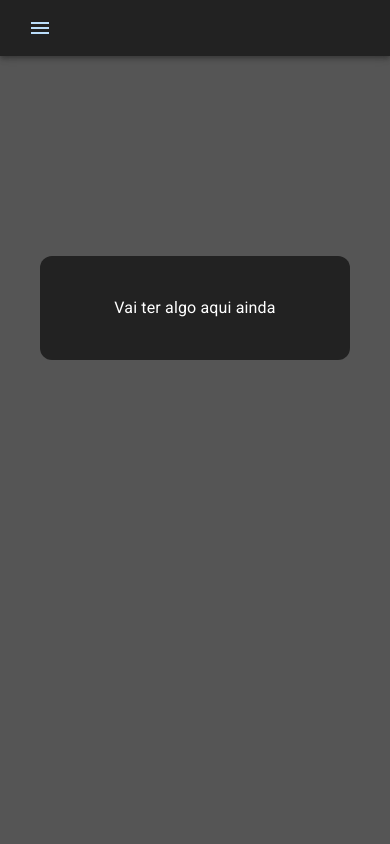
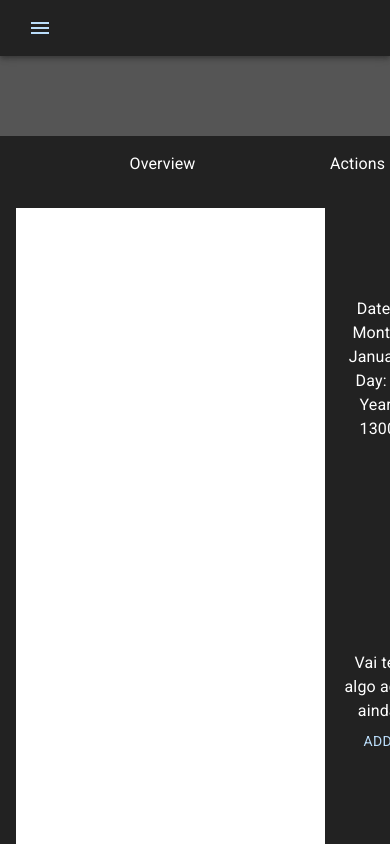
Before and after one commit to Helioborba/empires, a React (Create React App) app in the folder app/: page / in a window 390 px wide. Shown: the top 844 px of the page. Built offline with nearby package versions, Linux system fonts and the light colour scheme.

Commit message:
add responsiviness to all pages

```diff
--- a/app/src/App.js
+++ b/app/src/App.js
@@ -1,12 +1,12 @@
-import React,{useState,useEffect} from 'react';
+import React from 'react';
 import style from './App.module.css';
 import Router from './components/Router/Router';
 import CssBaseline from '@mui/material/CssBaseline';
 import { createTheme } from '@mui/material/styles';
 import { ThemeProvider } from '@mui/material/styles';
+import { ClockContextProvider } from './engine/clockProvider'
 import { blue } from '@mui/material/colors';
 // import Engine from './engine/engine';
-import clock from './engine/clock';
 
 // testing themes
 const theme = createTheme({
@@ -42,25 +42,28 @@ const theme = createTheme({
 // Home is the root url (/)
 
 const App = () => {
-  const [clockCurrent,ClockCurrentHandler] = useState(undefined)
-    useEffect( () => {
-        const identifier = setTimeout( () => {
-          clock(clockCurrent).then( (value) => {
-            ClockCurrentHandler(value);
-            console.log(clockCurrent);
-          })
-        return () => {
-            clearTimeout(identifier);
-        };
-      })
-  })
+  // const [clockCurrent,ClockCurrentHandler] = useState(undefined);
+
+  // useEffect( () => {
+  //     const identifier = setTimeout( () => {
+  //       clock(clockCurrent).then( (value) => {
+  //         ClockCurrentHandler(value);
+  //         console.log(clockCurrent);
+  //       })
+  //     return () => {
+  //       clearTimeout(identifier);
+  //     };
+  //   })
+  // })
   return (
     <ThemeProvider theme={theme}>
       <CssBaseline/>
-        <div className={style.App}>
-          {/* <Engine></Engine> */}
-          <Router></Router>
-        </div>
+        <ClockContextProvider>
+          <div className={style.App}>
+            {/* <Engine></Engine> */}
+            <Router></Router>
+          </div>
+        </ClockContextProvider>
     </ThemeProvider>
   );
 }
--- a/app/src/engine/clock.js
+++ b/app/src/engine/clock.js
@@ -1,5 +1,5 @@
 // Months of the year and their respective dates
-const months = [ { index: 0, monthName:'january', days: 31 },{ index: 1, monthName:'february', days : 28 },{ index: 2, monthName:"march", days : 31 },{ index: 3, monthName:"april", days : 30 },{ index: 4, monthName: "may", days : 31 },{ index: 5, monthName:"june", days : 30 },{ index: 6, monthName:'july', days : 31 },{ index: 7, monthName:'august', days : 31 },{ index: 8,monthName:'september', days : 30 },{ index: 9, monthName:'october', days : 31 },{ index: 10, monthName:'november', days : 30 }, { index: 11, monthName:'december', days : 31 }]
+const months = [ { index: 0, monthName:'January', days: 31 },{ index: 1, monthName:'February', days : 28 },{ index: 2, monthName:"March", days : 31 },{ index: 3, monthName:"April", days : 30 },{ index: 4, monthName: "May", days : 31 },{ index: 5, monthName:"June", days : 30 },{ index: 6, monthName:'July', days : 31 },{ index: 7, monthName:'August', days : 31 },{ index: 8,monthName:'September', days : 30 },{ index: 9, monthName:'October', days : 31 },{ index: 10, monthName:'November', days : 30 }, { index: 11, monthName:'December', days : 31 }]
 
 /**
  *  Sleep function used for the clock mainly
@@ -22,7 +22,7 @@ async function clock(current) {
         return {index:0, monthName:months[0].monthName, day:0, year:1300 }
     }
 
-    await sleep(500);
+    await sleep(4000);
     const newCurrent = {index:0, monthName:'', day:0, year: 0} // new current obj
     // const currentMonth = last.index;
     // Verify each month to find current by using the index of the months
@@ -34,7 +34,7 @@ async function clock(current) {
             newCurrent.monthName = current.monthName;
             newCurrent.year = current.year;
             if (current.day >= month.days) {
-                if (current.monthName === month[11]) { // In case its december, rerun back index/month/day and add a year
+                if (current.monthName === months[11].monthName) { // In case its december, rerun back index/month/day and add a year
                     newCurrent.day = 0;
                     newCurrent.index = months[0].index;
                     newCurrent.monthName = months[0].monthName;
--- /dev/null
+++ b/app/src/engine/clockProvider.js
@@ -0,0 +1,35 @@
+
+import React, {useState,useEffect} from 'react';
+import clock from './clock';
+/**
+ * Context carregando a comunicacao com a API.
+ *
+ */
+const ClockContext = React.createContext({
+    clockProvider: undefined
+});
+
+export const ClockContextProvider = (props) => {
+    const [clockCurrent,ClockCurrentHandler] = useState(undefined);
+
+    useEffect( () => {
+        const identifier = setTimeout( () => {
+            clock(clockCurrent).then( (value) => {
+                ClockCurrentHandler(value);
+                console.log(clockCurrent);
+            })
+        return () => {
+          clearTimeout(identifier);
+        };
+      })
+    },[clockCurrent])
+    return(
+        <ClockContext.Provider value={{
+            clockProvider: clockCurrent
+        }}>
+        {props.children}
+        </ClockContext.Provider>
+    )
+}
+
+export default ClockContext;
--- a/app/src/pages/Home.js
+++ b/app/src/pages/Home.js
@@ -1,14 +1,77 @@
-import {Box, Typography} from "@mui/material";
+import { useContext } from "react";
+import {Box, Typography, Grid, Button} from "@mui/material";
+import { styled,alpha } from '@mui/material/styles';
 import Nav from "../components/UI/nav/nav.js";
+import ClockContext from "../engine/clockProvider.js";
+
+
+const Canvas = styled(Box)(
+    ({ theme }) => ({
+    backgroundColor:'#fff',
+    display:'flex',
+    alignItems:'center',
+    justifyContent:'center',
+    height:'1000px',
+    width:'100%'
+}));
+
+
 const Home = (props) => {
-
+    const ctxClock = useContext(ClockContext);
+    const componenteDados = () => {
+        // In case its still empty
+        if (!ctxClock.clockProvider) {
+            return (
+                <Box>
+                    <Typography>Month: </Typography>
+                    <Typography>Day: </Typography>
+                    <Typography>Year: </Typography>
+                </Box>
+            )
+        }
+        return (
+            <Box>
+                <Typography>{`Month: ${ctxClock.clockProvider.monthName}`}</Typography>
+                <Typography>{`Day: ${ctxClock.clockProvider.day}`}</Typography>
+                <Typography>{`Year: ${ctxClock.clockProvider.year}`}</Typography>
+            </Box>
+        )
+    };
     return(
         <Box sx={{width:"100vw", minHeight:"100vh", backgroundColor:"#555"}}>
             <Nav></Nav>
-            <Box sx={{p:5, mt:10}}>
-                <Box sx={{p:5, mt:10, backgroundColor:"#222", borderRadius:3}}>
-                    <Typography>Vai ter algo aqui ainda</Typography>
-                </Box>
+            <Box sx={{p:{xs:"5rem 0 5rem 0", lg:5}, display:'flex', justifyContent:'center',alignItems:'center'}}>
+                <Grid container direction="row" sx={{backgroundColor:"#222", borderRadius:{xs:0, lg:3}, pb:3 }}>
+                    <Grid container direction="column" item xs={10} pt={2}>
+                        <Grid item>
+                            <Typography variant="span">Overview</Typography>
+                        </Grid>
+                    </Grid>
+                    <Grid container direction="column" item xs={2} pt={2}>
+                        <Grid item>
+                            <Typography variant="span">Actions</Typography>
+                        </Grid>
+                    </Grid>
+                    <Grid container direction="column" item xs={10} sx={{p:{xs:"1rem 0 1rem 1rem", lg:2}}}>
+                        <Grid item>
+                            <Canvas variant="canvas" mt={2}></Canvas>
+                        </Grid>
+                    </Grid>
+                    <Grid container direction="column" item xs={2} justifyContent="space-around" sx={{p:{xs:2, lg:2}}}>
+                        <Grid item>
+                            <Typography variant="span">Dates</Typography>
+                            <Typography variant="span">{componenteDados()}</Typography>
+                        </Grid>
+                        <Grid item display='flex' flexDirection='column'>
+                            <Typography variant="span">Vai ter algo aqui ainda</Typography>
+                            <Button>Add</Button>
+                        </Grid>
+                        <Grid item display='flex' flexDirection='column'>
+                            <Typography variant="span">Vai ter algo aqui ainda</Typography>
+                            <Button>Remove</Button>
+                        </Grid>
+                    </Grid>
+                </Grid>
             </Box>
         </Box>
     )
```
Also changed, not shown: app/src/engine/objects.js (+35 -2 lines).
